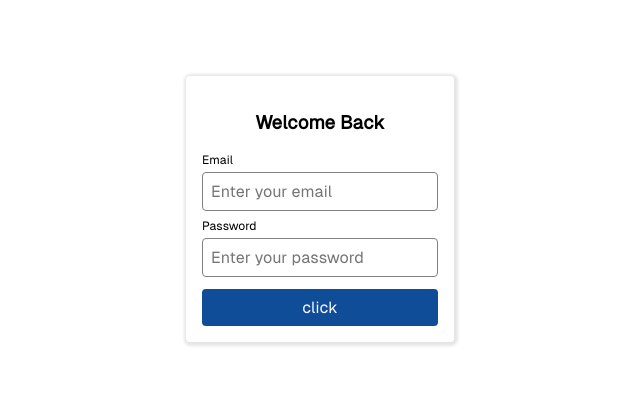
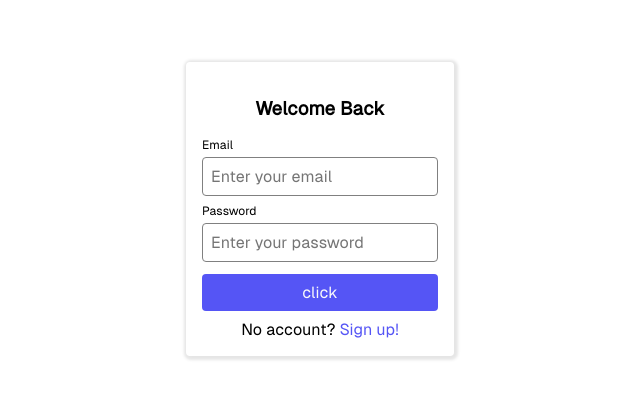
Before and after one commit to CoasterFan5/cauth, a SvelteKit app: page / in a window 1280 px wide. Shown: the part 191-590 px from the top of the page, without its empty margins (320-960 px from the left). Built offline with nearby package versions, Linux system fonts and the light colour scheme.

Commit message:
Adds a little link element

```diff
--- /dev/null
+++ b/src/lib/components/Link.svelte
@@ -0,0 +1,58 @@
+<script lang="ts">
+	export let href: string = '';
+
+	let underlineElement: HTMLDivElement;
+	const handleMovement = (e: MouseEvent) => {
+		const currentTarget = e.currentTarget as HTMLLinkElement;
+		const leftOffset = e.clientX - currentTarget.getBoundingClientRect().x;
+		underlineElement.style.left = `${-underlineElement.clientWidth / 2 + leftOffset}px`;
+	};
+</script>
+
+<a {href} on:mouseenter={handleMovement}>
+	<slot />
+	<div class="underlineHolder">
+		<div bind:this={underlineElement} class="underline" />
+	</div>
+</a>
+
+<style lang="scss">
+	a {
+		all: unset;
+		color: var(--accent);
+		cursor: pointer;
+		position: relative;
+		transition: all cubic-bezier(0.075, 0.82, 0.165, 1) 0.5s;
+
+		&:hover {
+			color: var(--primary);
+			.underlineHolder {
+				.underline {
+					transform: scaleX(1);
+					background: var(--primary);
+				}
+			}
+		}
+	}
+
+	.underlineHolder {
+		position: absolute;
+		width: 100%;
+		left: 0px;
+		bottom: 0px;
+		height: 0.1rem;
+		overflow: hidden;
+
+		.underline {
+			position: absolute;
+			width: 200%;
+			left: -100%;
+			background: var(--accent);
+			height: 0.1rem;
+			transform: scaleX(0);
+			transition:
+				transform cubic-bezier(0.215, 0.61, 0.355, 1) 1s,
+				background cubic-bezier(0.075, 0.82, 0.165, 1) 0.5s;
+		}
+	}
+</style>
--- a/src/routes/+layout.svelte
+++ b/src/routes/+layout.svelte
@@ -9,12 +9,12 @@
 
 <style lang="scss">
 	:global(body) {
+		/* https://www.realtimecolors.com/?colors=0b0b0e-f9f9fb-4038d0-9191ed-5555f5&fonts=Inter-Inter */
 		--text: rgb(11, 11, 14);
 		--background: rgb(249, 249, 251);
-		--primary: rgb(20, 11, 196);
+		--primary: rgb(64, 56, 208);
 		--secondary: rgb(145, 145, 237);
-		--accent: rgb(16, 77, 153);
-
+		--accent: rgb(85, 85, 245);
 		margin: 0px;
 		background: var(--bg);
 	}
--- a/src/routes/+page.svelte
+++ b/src/routes/+page.svelte
@@ -1,6 +1,7 @@
 <script>
 	import Button from '$lib/components/Button.svelte';
 	import Card from '$lib/components/Card.svelte';
+	import Link from '$lib/components/Link.svelte';
 	import TextField from '$lib/components/TextField.svelte';
 	import VSpacer from '$lib/components/VSpacer.svelte';
 </script>
@@ -13,6 +14,8 @@
 		<TextField label="Password" placeholder="Enter your password" hideContents={true} />
 		<VSpacer />
 		<Button />
+		<VSpacer />
+		<span>No account? <Link>Sign up!</Link></span>
 	</Card>
 </div>
 
```
